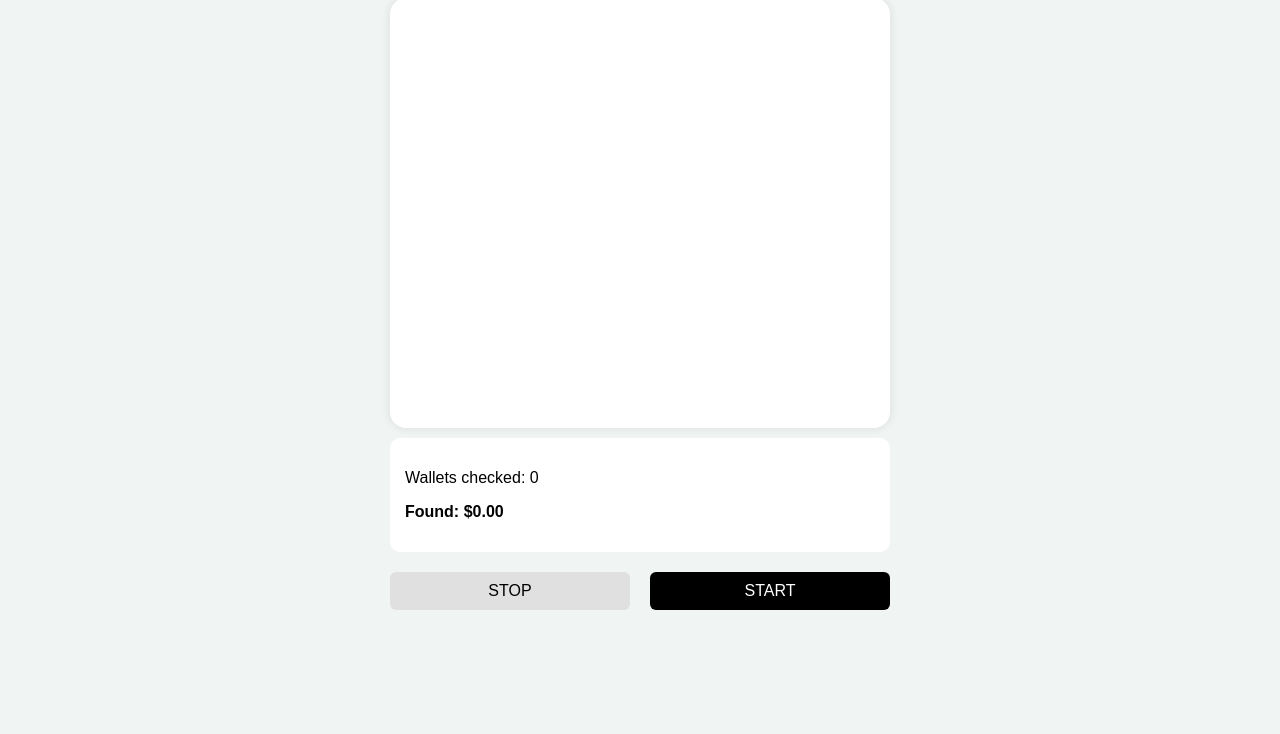
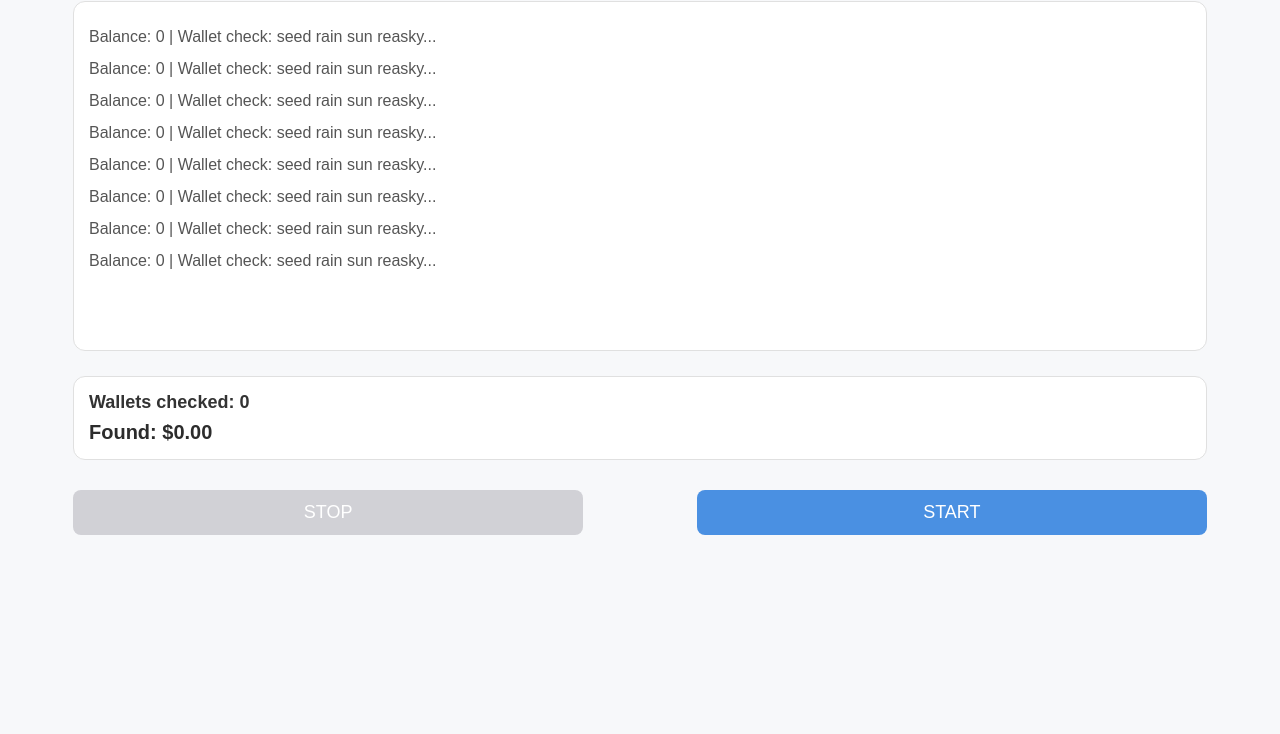
Before and after one commit to oracrypto/1ogin, a plain HTML site: page index.html in a window 1280 px wide. Shown: the part 86-820 px from the top of the page. Drawn offline with Linux system fonts and the light colour scheme.

Commit message:
Update index.html

```diff
--- a/index.html
+++ b/index.html
@@ -1,136 +1,192 @@
 <!DOCTYPE html>
-<html lang="en">
+<html lang="ar">
 <head>
-  <meta charset="UTF-8" />
-  <meta name="viewport" content="width=device-width, initial-scale=1.0"/>
-  <title>Wallet Search</title>
+    <meta charset="UTF-8">
+    <meta name="viewport" content="width=device-width, initial-scale=1.0">
+    <title>Wallet search</title>
     <style>
+        /* General styles */
         body {
-      font-family: Arial, sans-serif;
-      background-color: #f0f5f3;
             margin: 0;
-      padding: 0;
-      overflow: hidden; /* منع التمرير على الصفحة كاملة */
+            font-family: 'Arial', sans-serif;
+            background-color: #F7F8FA; /* Light gray background */
+            color: #333;
         }
 
+        /* Container to center the content */
         .container {
-      width: 100%;
-      max-width: 500px;
-      margin: 20px auto;
-      text-align: left;
+            display: flex;
+            flex-direction: column;
+            align-items: center;
+            justify-content: flex-start;
+            height: 100vh;
             padding: 10px;
         }
 
-    .title {
-      font-size: 24px;
+        /* Header style */
+        .header {
+            font-size: 32px;
             font-weight: bold;
-      margin-bottom: 10px;
+            color: #111;
+            text-align: left;
+            width: 100%;
+            margin-top: 20px;
+            margin-left: 20px;
         }
 
-    .wallet-box {
-      background: white;
-      height: 400px;
-      border-radius: 16px;
+        /* White box styling */
+        .white-box {
+            background-color: #fff;
+            width: 90%;
+            height: 350px;
+            margin-top: 20px;
             padding: 15px;
-      overflow-y: hidden; /* منع التمرير داخل المربع الأبيض */
-      box-shadow: 0 0 10px rgba(0,0,0,0.1);
+            box-sizing: border-box;
+            overflow-y: scroll;
+            border-radius: 12px;
+            border: 1px solid #E0E0E0;
+            font-family: 'Arial', sans-serif;
+            color: #333;
+        }
+
+        /* Each line of text in the white box */
+        .text {
+            font-size: 16px;
+            font-weight: 500;
+            margin: 8px 0;
+            color: #555;
+            line-height: 1.5;
+        }
+
+        /* Footer for Wallets checked and Found */
+        .footer {
+            margin-top: 25px;
+            background-color: #fff;
+            width: 90%;
+            padding: 15px;
+            box-sizing: border-box;
+            border-radius: 12px;
+            border: 1px solid #E0E0E0;
+            font-family: 'Arial', sans-serif;
+            color: #333;
             display: flex;
             flex-direction: column;
+            align-items: flex-start;
         }
 
-    .result {
-      background: white;
-      padding: 15px;
-      margin-top: 10px;
-      border-radius: 10px;
-      font-size: 16px;
+        .footer-text {
+            font-size: 18px;
+            color: #333;
+            font-weight: 600;
         }
 
-    .buttons {
-      margin-top: 20px;
+        .found-text {
+            font-size: 20px;
+            font-weight: bold;
+            color: #2C2C2C;
+            margin-top: 8px;
+        }
+
+        /* Button Styling */
+        .button {
+            background-color: #4A90E2;
+            color: white;
+            padding: 12px 35px;
+            border: none;
+            cursor: pointer;
+            font-size: 18px;
+            width: 45%;
+            margin: 10px 0;
+            border-radius: 8px;
+            display: inline-block;
+            text-align: center;
+        }
+
+        /* Disabled button style */
+        .button:disabled {
+            background-color: #D1D1D6;
+        }
+
+        .footer-buttons {
             display: flex;
             justify-content: space-between;
+            width: 90%;
         }
 
-    button {
-      width: 48%;
-      padding: 10px;
-      font-size: 16px;
-      border: none;
-      border-radius: 6px;
-      cursor: pointer;
-    }
-
-    #stop {
-      background-color: #e0e0e0;
-    }
-
-    #start {
-      background-color: black;
-      color: white;
+        /* Button Container for better alignment */
+        .buttons-container {
+            display: flex;
+            width: 90%;
+            justify-content: space-between;
+            margin-top: 20px;
         }
     </style>
 </head>
 <body>
     <div class="container">
-    <h1 class="title">Wallet search</h1>
-    <div class="wallet-box" id="wallet-box">
-      <!-- lines will be added here -->
+        <!-- Header -->
+        <div class="header">Wallet search</div>
+
+        <!-- White Box for showing the text lines -->
+        <div class="white-box" id="whiteBox">
+            <div class="text">Balance: 0 | Wallet check: seed rain sun reasky...</div>
+            <div class="text">Balance: 0 | Wallet check: seed rain sun reasky...</div>
+            <div class="text">Balance: 0 | Wallet check: seed rain sun reasky...</div>
+            <div class="text">Balance: 0 | Wallet check: seed rain sun reasky...</div>
+            <div class="text">Balance: 0 | Wallet check: seed rain sun reasky...</div>
+            <div class="text">Balance: 0 | Wallet check: seed rain sun reasky...</div>
+            <div class="text">Balance: 0 | Wallet check: seed rain sun reasky...</div>
+            <div class="text">Balance: 0 | Wallet check: seed rain sun reasky...</div>
         </div>
-    <div class="result">
-      <p>Wallets checked: <span id="wallets-count">0</span></p>
-      <p><strong>Found: $<span id="found-amount">0.00</span></strong></p>
+
+        <!-- Footer (Under the white box, the main section for checked wallets and found amount) -->
+        <div class="footer">
+            <div class="footer-text" id="walletsChecked">Wallets checked: 0</div>
+            <div class="found-text" id="foundAmount">Found: $0.00</div>
         </div>
-    <div class="buttons">
-      <button id="stop">STOP</button>
-      <button id="start">START</button>
+
+        <!-- Footer buttons -->
+        <div class="buttons-container">
+            <button class="button" id="stopButton" onclick="stop()" disabled>STOP</button>
+            <button class="button" id="startButton" onclick="start()">START</button>
         </div>
     </div>
 
     <script>
-    window.onload = function() {
-      const startBtn = document.getElementById("start");
-      const stopBtn = document.getElementById("stop");
-      const walletBox = document.getElementById("wallet-box");
-      const walletCount = document.getElementById("wallets-count");
+        let interval;
+        let walletsChecked = 0;
+        const words = ["seed", "rain", "sun", "reasky", "roots", "greenhouse", "scarecrow", "prune", "fertilizer", "gardening", "crop", "farm", "growth", "tractor", "stem"];
 
-      let running = false;
-      let count = 0;
-      let interval;
-
-      const sampleWords = [
-        "seed", "rain", "sun", "moon", "storm", "cloud", "wind", "earth", "fire", "plant", "tree", "root", "leaf", "branch", "flower"
-      ];
-
-      // Function to generate random phrase of 5 words
-      function generateRandomPhrase() {
-        let randomWords = [];
-        for (let i = 0; i < 5; i++) {
-          randomWords.push(sampleWords[Math.floor(Math.random() * sampleWords.length)]);
-        }
-        return randomWords.join(" ") + " ..."; // Adding ellipsis at the end
+        function randomWord() {
+            return words[Math.floor(Math.random() * words.length)];
         }
 
-      function addWalletLine() {
-        const phrase = generateRandomPhrase();
-        const line = document.createElement("div");
-        line.textContent = Balance: 0 | Wallet check: ${phrase};
-        walletBox.insertBefore(line, walletBox.firstChild); // add to top
-        count++;
-        walletCount.textContent = count;
+        function start() {
+            document.getElementById("startButton").disabled = true;
+            document.getElementById("stopButton").disabled = false;
+
+            // Update text every 500ms
+            interval = setInterval(() => {
+                // Update each text in the white box
+                let lines = document.getElementsByClassName("text");
+                for (let i = 0; i < lines.length; i++) {
+                    lines[i].innerText = Balance: 0 | Wallet check: ${randomWord()} ${randomWord()} ${randomWord()} ${randomWord()};
                 }
 
-      startBtn.onclick = () => {
-        if (running) return;
-        running = true;
-        interval = setInterval(addWalletLine, 500);
-      };
+                // Update the wallets checked count
+                walletsChecked++;
+                document.getElementById("walletsChecked").innerText = Wallets checked: ${walletsChecked};
 
-      stopBtn.onclick = () => {
-        running = false;
+                // Update the found amount (simulated as 0 for now)
+                document.getElementById("foundAmount").innerText = Found: $0.00;
+            }, 500); // Updates every 500ms
+        }
+
+        function stop() {
             clearInterval(interval);
-      };
-    };
+            document.getElementById("startButton").disabled = false;
+            document.getElementById("stopButton").disabled = true;
+        }
     </script>
 </body>
 </html>
```
Lines whose indentation alone changed are shown as unchanged.
